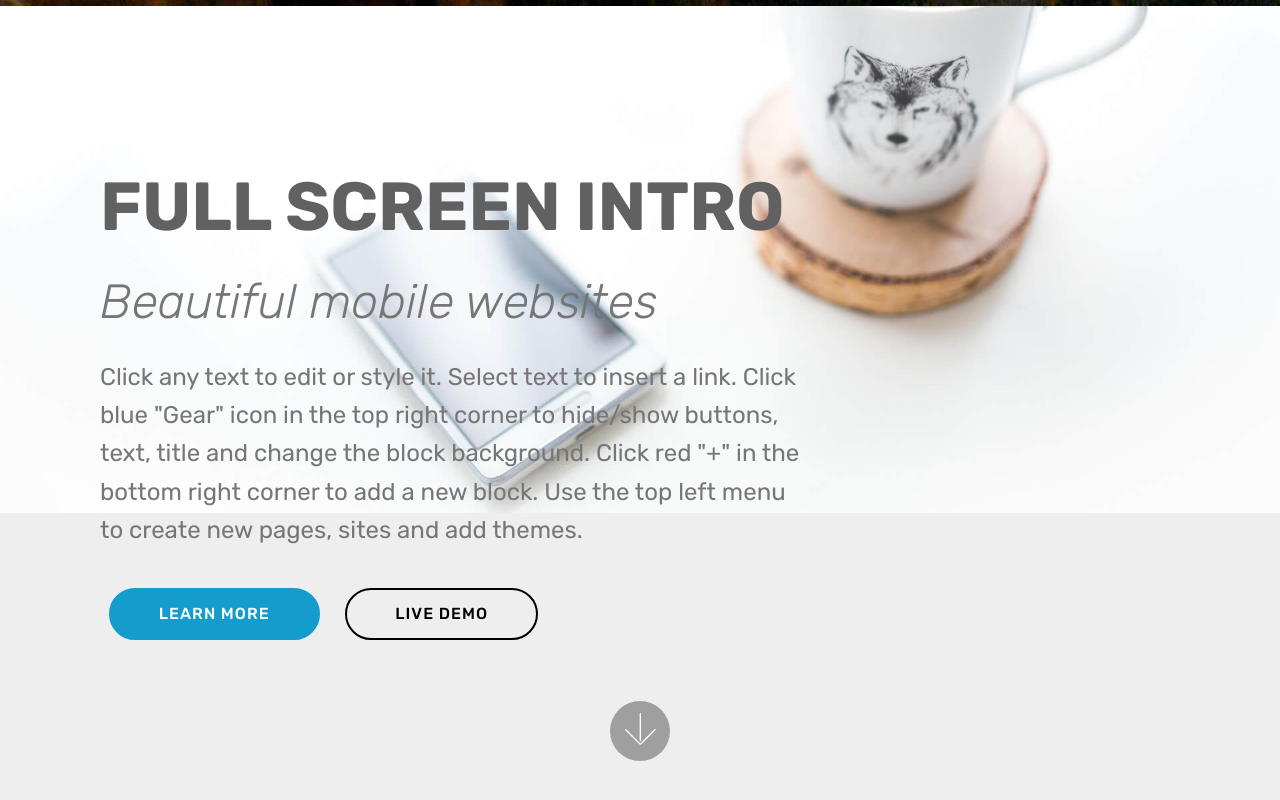
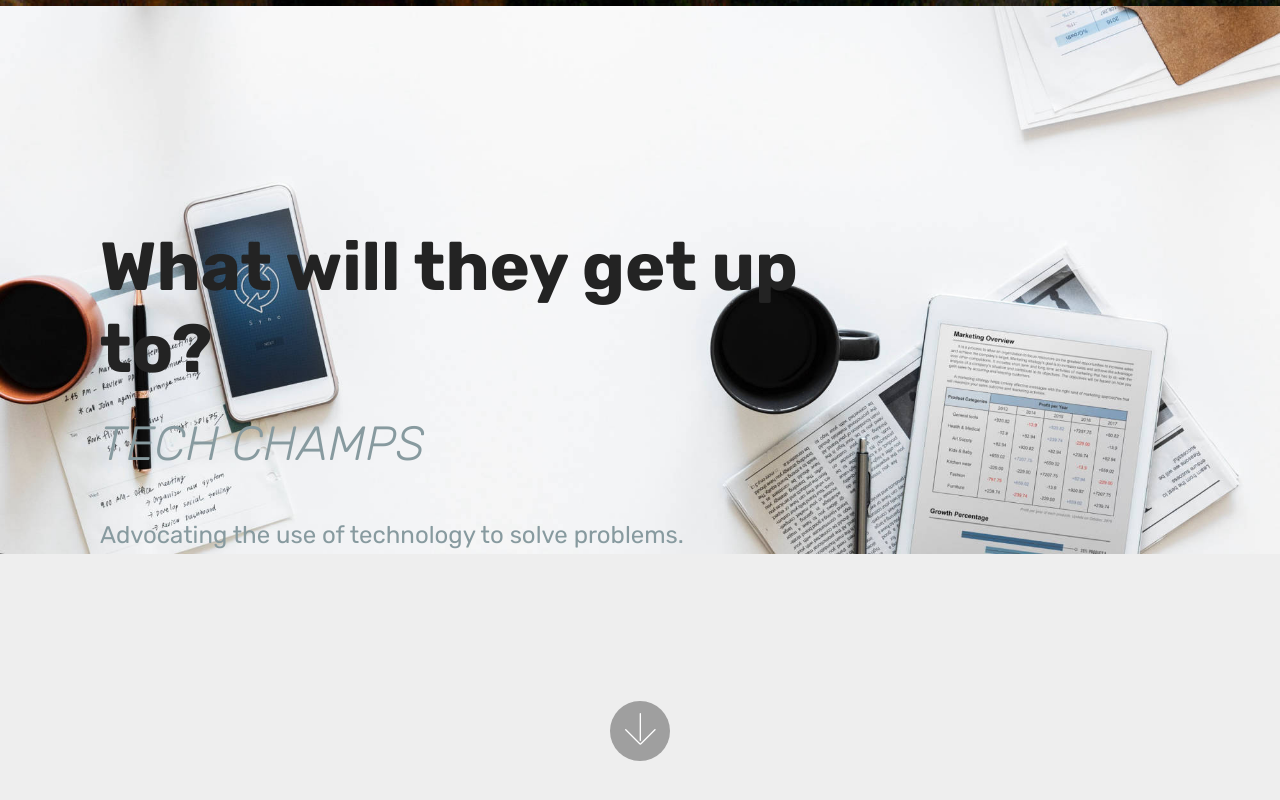
Before and after one commit to manaetches/TPG-Digital-Transformation-Strategy, a plain HTML site: page index.html in a window 1280 px wide. Shown: the part 794-1594 px from the top of the page. Drawn offline with Linux system fonts and the light colour scheme; files whose address does not match are found by name.

Commit message:
new and impoved web pages
new and impoved web pages

```diff
--- a/assets/images/hashes.json
+++ b/assets/images/hashes.json
@@ -1 +1 @@
-{"TL0ADBFhCudX9RXZY3jTrg==":"aquazeal_background3-2000x1145.jpg","kqKkrcGTTk9hUSb9e2+vQg==":"dc2235d6-8af6-4f2f-8998-c2a6314a7148-2014826115655-940x530.jpg","5uobuAjFS/LL1iNHlhExrw==":"color-3207345-1920-1920x1280.jpg"}
+{"TL0ADBFhCudX9RXZY3jTrg==":"aquazeal_background3-2000x1145.jpg","kqKkrcGTTk9hUSb9e2+vQg==":"dc2235d6-8af6-4f2f-8998-c2a6314a7148-2014826115655-940x530.jpg","5uobuAjFS/LL1iNHlhExrw==":"color-3207345-1920-1920x1280.jpg","W+JRbLMNm9vPFHruP41nvg==":"adult-african-descent-analysis-1549000-2000x1218.jpg","q5bidXQU/x6LcgAKktItrw==":"achievement-agreement-arms-1068523-2000x1308.jpg","nWRcQjdNa1peTRzL70B1WQ==":"adults-brainstorming-business-1595385-2000x1333.jpg","lSVNctWUVEfHTR+z7HbYPg==":"america-analysis-business-926987-2000x1463.jpg"}
--- a/assets/mobirise/css/mbr-additional.css
+++ b/assets/mobirise/css/mbr-additional.css
@@ -1387,7 +1387,7 @@ body {
   color: #232323;
 }
 .cid-rayJ2taWcb {
-  background-image: url("../../../assets/images/background1.jpg");
+  background-image: url("../../../assets/images/america-analysis-business-926987-2000x1463.jpg");
 }
 .cid-rayJ2taWcb h1 {
   color: #616161;
@@ -1400,3 +1400,13 @@ body {
 .cid-rayJ2taWcb .mbr-section-subtitle {
   font-style: italic;
 }
+.cid-rayJ2taWcb H1 {
+  color: #232323;
+}
+.cid-rayJ2taWcb H3 {
+  color: #232323;
+  text-align: left;
+}
+.cid-rayJ2taWcb P {
+  color: #879a9f;
+}
--- a/index.html
+++ b/index.html
@@ -46,7 +46,7 @@
     </div>
 </section>
 
-<section class="engine"><a href="https://mobirise.info/h">create your own web page</a></section><section class="header9 cid-rayJ2taWcb mbr-fullscreen mbr-parallax-background" id="header9-3">
+<section class="engine"><a href="https://mobirise.info/y">html web templates</a></section><section class="header9 cid-rayJ2taWcb mbr-fullscreen mbr-parallax-background" id="header9-3">
 
 
 
@@ -55,18 +55,11 @@
     <div class="container">
         <div class="media-container-column mbr-white col-md-8">
             <h1 class="mbr-section-title align-left mbr-bold pb-3 mbr-fonts-style display-1">
-                FULL SCREEN INTRO
-            </h1>
-            <h3 class="mbr-section-subtitle align-left mbr-light pb-3 mbr-fonts-style display-2">
-                Beautiful mobile websites
-            </h3>
-            <p class="mbr-text align-left pb-3 mbr-fonts-style display-5">
-                Click any text to edit or style it. Select text to insert a link. Click blue "Gear" icon in the top right corner to hide/show buttons, text, title and change the block background. Click red "+" in the bottom right corner to add a new block. Use the top left menu to create new pages, sites and add themes.
-            </p>
-            <div class="mbr-section-btn align-left">
-                <a class="btn btn-md btn-primary display-4" href="https://mobirise.co">LEARN MORE</a>
-                <a class="btn btn-md btn-black-outline display-4" href="https://mobirise.co">LIVE DEMO</a>
-            </div>
+                What will they get up to?</h1>
+            <h3 class="mbr-section-subtitle align-left mbr-light pb-3 mbr-fonts-style display-2"><p>
+                TECH CHAMPS</p></h3>
+            <p class="mbr-text align-left pb-3 mbr-fonts-style display-5">Advocating the use of technology to solve problems.</p>
+
         </div>
     </div>
 
```
Also changed, not shown: assets/images/america-analysis-business-926987-2000x1463.jpg (added), 1 other file.
